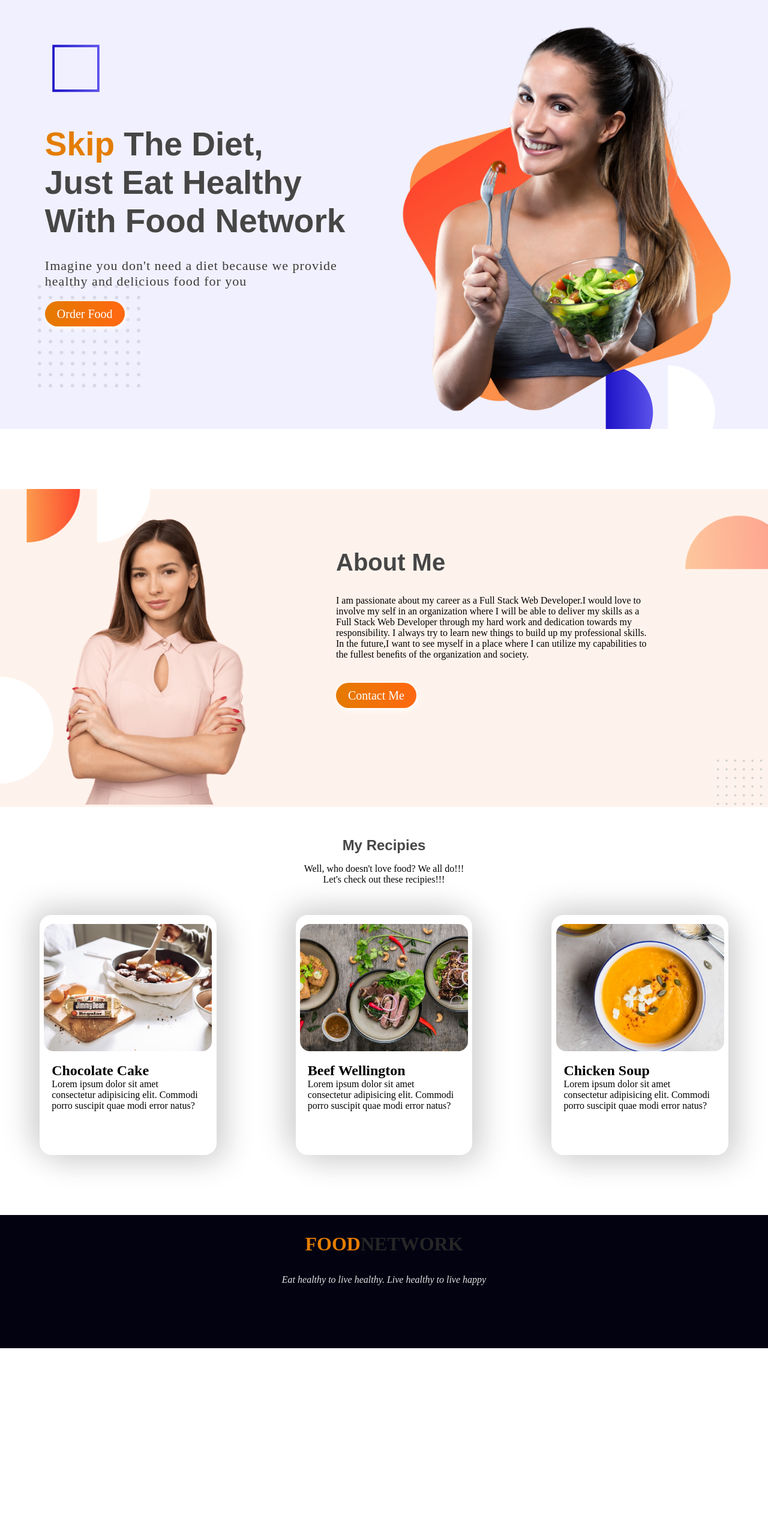
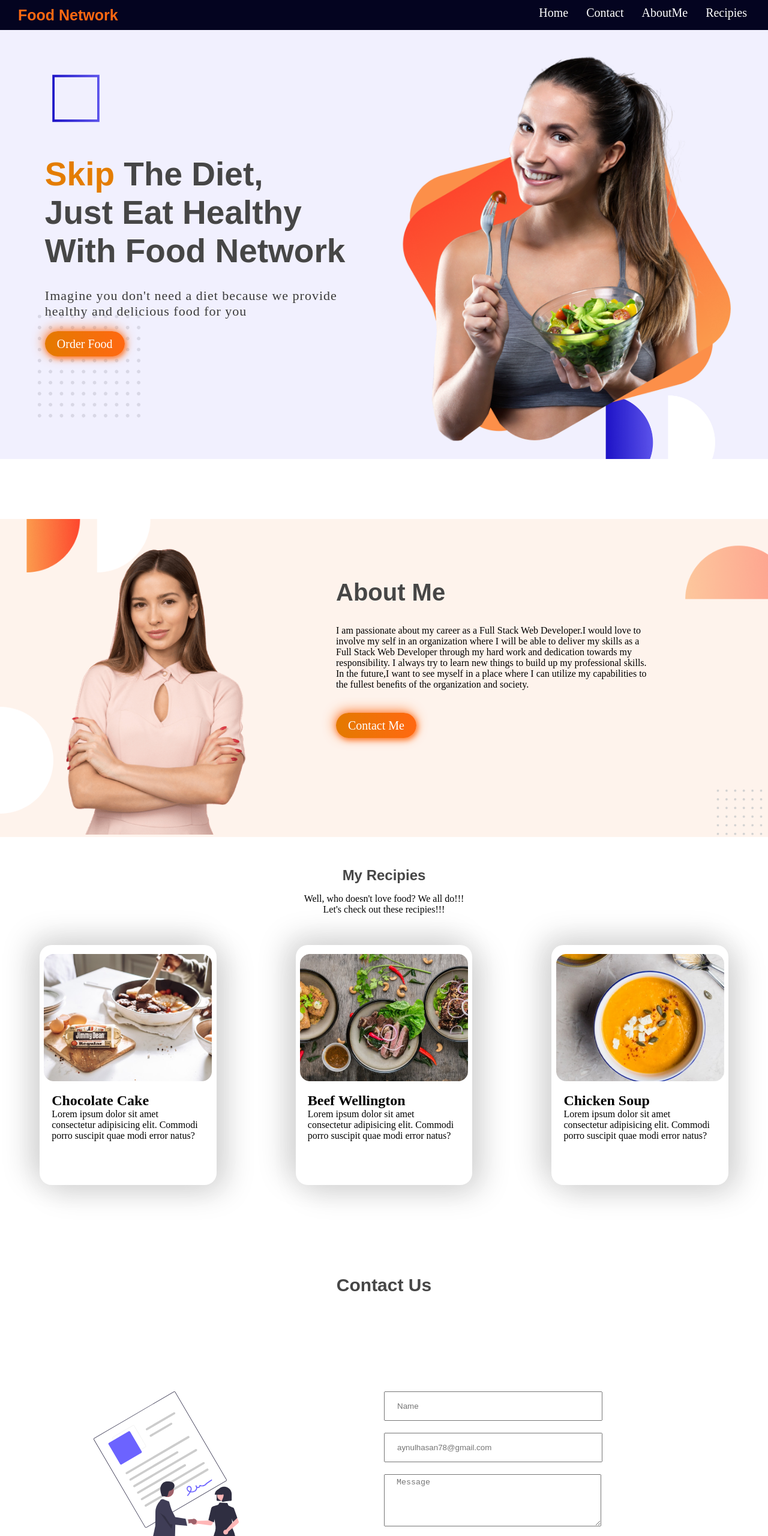
Before and after one commit to Aynul-Hasan/assignment-1, a plain HTML site: page index.html in a window 1280 px wide. Shown: the top 2560 px of the page at 60% size. Before the commit the page ends 2247 px from the top, so only its background shows below. Drawn offline with Linux system fonts and the light colour scheme.

Commit message:
new section add

```diff
--- a/index.html
+++ b/index.html
@@ -10,7 +10,20 @@
 </head>
 <body>
         <!----------------------- header section start-------------------------->
-         <header>
+        <nav>
+           <div class="logo-section">
+              <a href="" class="logo" >Food Network</a>
+           </div>
+           <div class="navbar-nav">
+              <ul class="nav-items">
+               <li class="nav-li"><a href="#Home">Home</a></li>
+               <li class="nav-li"><a href="#contact">Contact</a></li>
+               <li class="nav-li"><a href="#about-me">AboutMe</a></li>
+               <li class="nav-li"><a href="#recipie">Recipies</a></li>
+            </ul>
+           </div>
+        </nav>
+        <header>
              <div class="header-left">
                 <h1 class="header-left-h1"> <span>Skip</span> The Diet,<br>Just Eat Healthy <br> With Food Network</h1>
                 <p>Imagine you don't need a diet because we provide<br>healthy and delicious food for you</p>
@@ -45,6 +58,7 @@
 
 
         <!----------------------- about me section end --------------------->
+
         <!------------------------- my recipies start ------------------------------->
        <section id="recipie">
           <h1 class="recipie-h1">My Recipies</h1>
@@ -84,6 +98,30 @@
 
 
         <!------------------------- my recipies end ------------------------------->
+        <!--------------------------contact section start--------------------------->
+        <section id="contact">
+           <h1>Contact Us</h1>
+           <div class="contact-div">
+            <div class="contact-left">
+               <img src="img/undraw_Agreement_re_d4dv.svg" width="350" alt="">
+            </div>
+            <div class="contact-right">
+                  <div>
+                  <input type="text" placeholder="Name">
+                  </div>
+                  <div>
+                  <input type="text" placeholder="aynulhasan78@gmail.com">
+                  </div>
+                  <div>
+                  <textarea name="text" placeholder="Message" id="" cols="20" rows="5"></textarea>
+                  </div>
+                  <input class="submit-btn" type="submit">
+
+            </div>
+           </div>
+
+        </section>
+        <!--------------------------contact section end------------------------------>
        <!------------------------------------- footer start ------------------------------>
          <footer>
             <h1><span>FOOD</span>NETWORK</h1>
--- a/style.css
+++ b/style.css
@@ -1,6 +1,9 @@
 *{
     margin: 0;
     padding: 0;
+}
+html{
+    scroll-behavior: smooth;
 }
 /* global */
 
@@ -13,9 +16,49 @@
     color: #fff;
     font-size: 20px;
     font-weight: 500;
-    box-shadow: 2px 3px 10px;
+    box-shadow: 2px 3px 10px rgba(255, 104, 17, 0.842) ,-2px -3px 20px rgba(255, 104, 17, 0.801);
+}
+/* navbar css start */
+nav{
+    display: flex;
+    justify-content: space-between;
+    height: 50px;
+    background:rgb(4, 4, 32);
+
+}
+.logo-section{
+
+    display: flex;
+    justify-content: center;
+    align-items: center;
+}
+.logo{
+    text-decoration: none;
+    font-size: 25px;
+    color: rgb(255, 104, 17);
+    padding-left: 30px;
+    font-family: sans-serif;
+    font-weight: 900;
+}
+.navbar-nav .nav-items{
+    display: flex;
+    justify-content: center;
+    align-items: center;
+    margin-right: 20px;
+
+}
+.nav-li{
+    list-style: none;
+    margin: 10px 15px;
+
+}
+.nav-li a{
+    text-decoration: none;
+    font-size: 20px;
+    color: #fff;
 }
 
+/* navbar css end  */
 
 /* header section css start */
 
@@ -90,7 +133,7 @@ header{
 /* about me css end */
 /* recipies css start*/
 #recipie{
-    margin: 50px 0 100px 0;
+    margin: 50px 0 150px 0;
 }
 .recipie-h1{
     margin-bottom: 1rem;
@@ -107,6 +150,7 @@ header{
 
 }
 .card-1{
+    cursor: pointer;
     margin-top: 50px;
     width: 23%;
     background-color: rgb(255, 255, 255);
@@ -125,6 +169,49 @@ header{
 }
 
 /* recipies css end */
+/* contact css start  */
+.contact-div{
+    margin: 10rem 0;
+    display: flex;
+    justify-content: space-around;
+}
+#contact h1{
+    text-align: center;
+    font-size: 30px;
+    font-weight: 800;
+    font-family: sans-serif;
+    color: #464646;
+}
+.contact-left{
+    display: flex;
+    justify-content: center;
+    align-items: center;
+    width: 50%;
+}
+.contact-right{
+    width: 50%;
+}
+.contact-right div{
+    margin-bottom: 20px;
+}
+.contact-right div input, textarea{
+    width: 50%;
+    padding: 5px 20px;
+}
+.contact-right div input{
+    height: 35px;
+}
+.submit-btn{
+    background-color: rgb(255, 104, 17);
+    padding: 10px 20px;
+    border: none;
+    border-radius: 5px;
+    width: 57%;
+    cursor: pointer;
+}
+
+
+/* contact css end */
 /* footer css start */
 footer{
     height: 12rem;
```
Also changed, not shown: img/undraw_Agreement_re_d4dv.svg (added).
